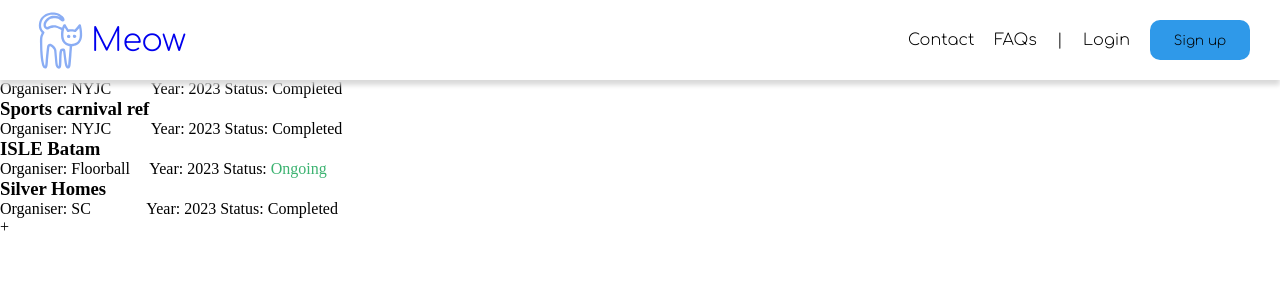
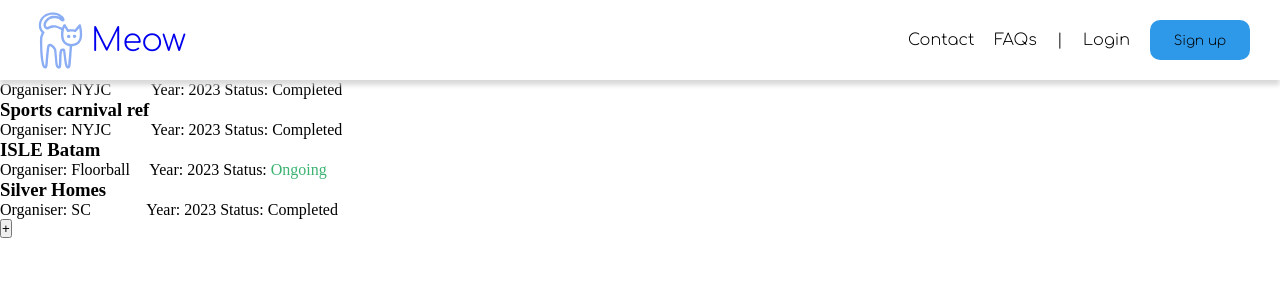
Before and after one commit to nyjc-computing-2324/meow-2024, a Flask app: template templates/records_activities.html in a window 1280 px wide. Shown: the top 300 px of the page. Run offline with Flask 3, Linux system fonts and the light colour scheme; the template is opened without the code that fills it, so the values that code supplies are empty.

Commit message:
update of record activity

```diff
--- a/templates/records_activities.html
+++ b/templates/records_activities.html
@@ -27,7 +27,7 @@
         </div>
 
         <div>
-            <span class="cca-activity-text">CCA</span><span class="cca-activity-text">Activities</span>
+            <button class="cca-activity-text-button">CCA</button><button class="cca-activity-text-button">Activities</button>
         </div>
 
         <div class="general-text">
@@ -68,7 +68,7 @@
             </div>
         </div>
 
-        <div class="plus-button"> + </div>
+        <button class="plus-button"> + </button>
 
         {% include 'navigation.html' %}
     </body>
```
